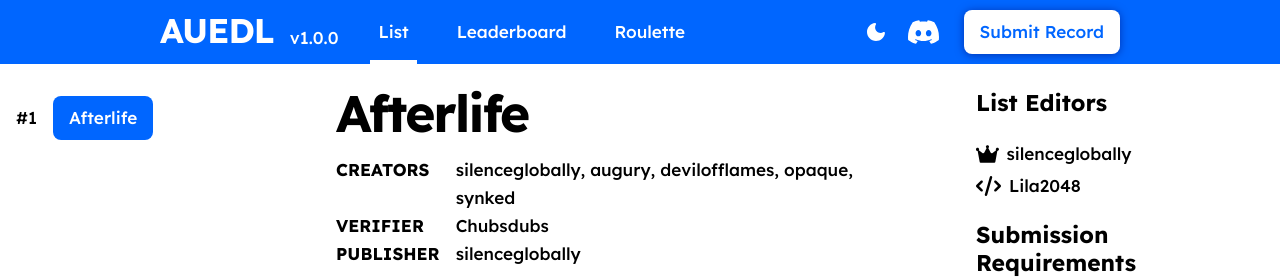
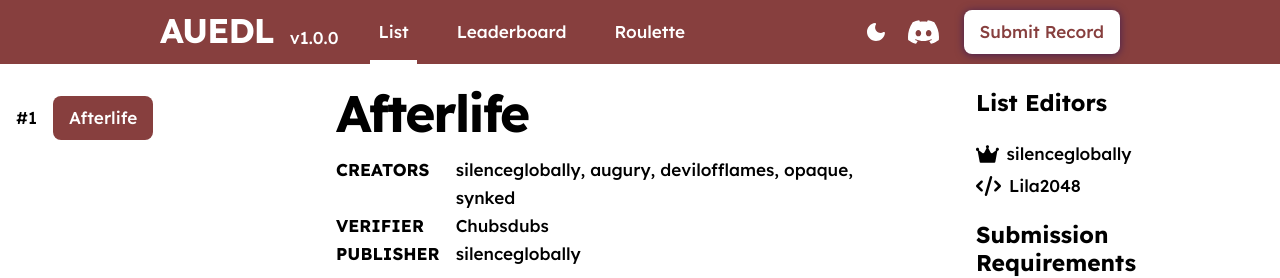
Before and after one commit to Lila2048/all-unrated-extremes, a plain HTML site: page index.html in a window 1280 px wide. Shown: the top 278 px of the page. Drawn offline with nearby package versions, Linux system fonts and the light colour scheme.

Commit message:
Update main.css

```diff
--- a/css/main.css
+++ b/css/main.css
@@ -3,7 +3,7 @@
     --color-on-background: black;
     --color-background-hover: #eee;
     --color-on-background-hover: black;
-    --color-primary: #0066ff;
+    --color-primary: #873f3e;
     --color-on-primary: white;
     --color-error: #de0000;
     --color-on-error: white;
@@ -16,8 +16,8 @@ header.dark {
     --color-on-background: white;
     --color-background-hover: #27262c;
     --color-on-background-hover: white;
-    --color-primary: #283593;
-    --color-primary-disabled: #1f213c;
+    --color-primary: #873f3e;
+    --color-primary-disabled: #753837;
     --color-on-primary: white;
     --color-error: #de0000;
     --color-on-error: white;
```
